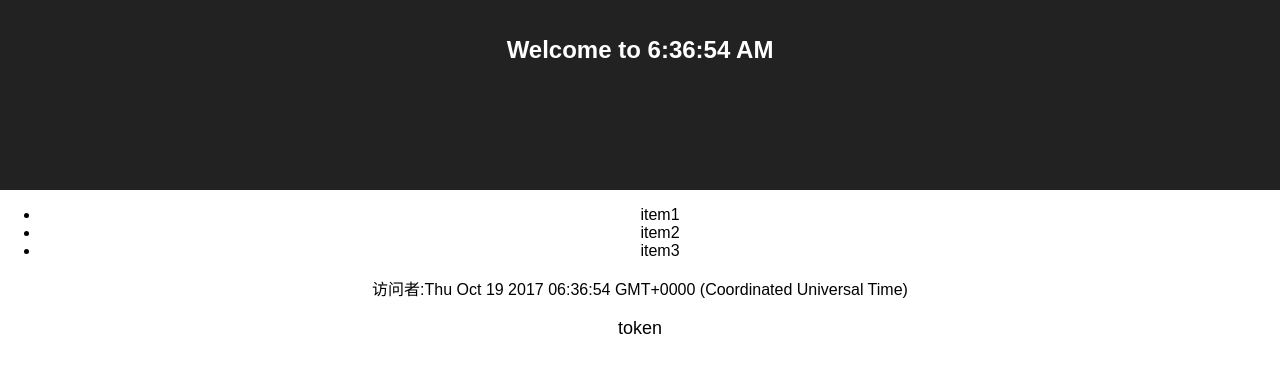
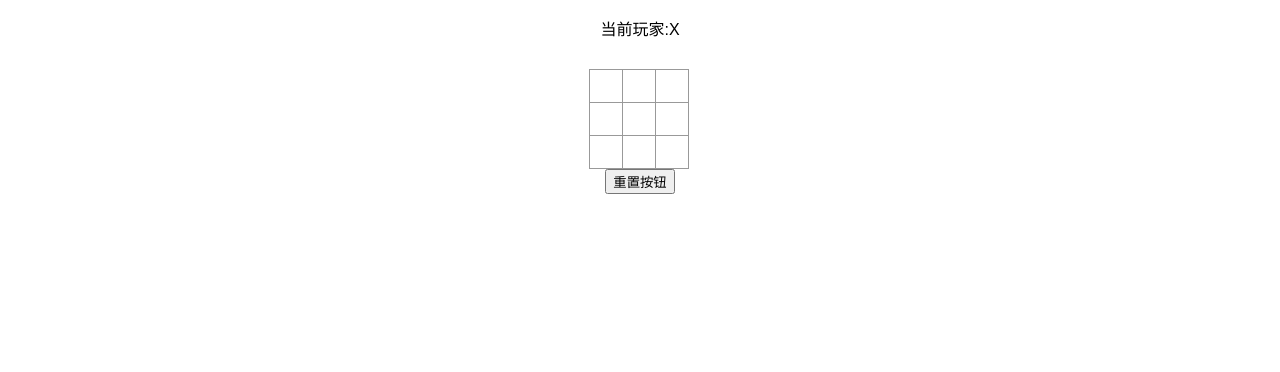
Before and after one commit to TokenYangForever/rapp, a React (Create React App) app: page / in a window 1280 px wide. Shown: the top 372 px of the page. Built offline with nearby package versions, Linux system fonts and the light colour scheme.

Commit message:
三子棋小游戏

```diff
--- a/src/App.js
+++ b/src/App.js
@@ -2,53 +2,102 @@ import React, { Component } from 'react'
 // import logo from './logo.svg';
 import './App.css'
 
+import Borde from './subComponents/borde.js'
+
 class App extends Component {
-  constructor () {
+  constructor (ops) {
+    // this.props == ops -> true
     super()
     this.state = {
-      name: '访问者',
-      time: new Date()
+      history: this.getNewArray(),
+      step: 0,
+      playerX: true
     }
-    this.arr = ['item1', 'item2', 'item3']
     // 这个绑定是必要的，使`this`在回调中起作用
     this.clickAction = this.clickAction.bind(this)
+    this.resetAction = this.resetAction.bind(this)
   }
-  clickAction () {
-    // setState 调用state和props时要传入一个函数
-    this.setState((pstate, props) => {
-      return {
-        name: `${pstate.name}click`
-      }
+  getNewArray () {
+    let arr = new Array(9)
+    for (let i = 0; i < 9; i++) {
+      arr[i] = {val: null, winStep: false}
+    }
+    return [arr]
+  }
+  resetAction () {
+    this.setState({
+      history: this.getNewArray(),
+      step: 0,
+      playerX: true
     })
   }
+  clickAction (i) {
+    if (this.judgeWinner()) {
+      return
+    }
+    let {history, step, playerX} = this.state
+    let current = history[step]
+    current[i].val = playerX ? 'X' : 'O'
+    history.push(current)
+    step += 1
+    playerX = !playerX
+    this.setState({
+      step,
+      history,
+      playerX
+    })
+  }
+  judgeWinner () {
+    let indexArray = [
+      [0, 1, 2],
+      [3, 4, 5],
+      [6, 7, 8],
+      [0, 3, 6],
+      [1, 4, 7],
+      [2, 5, 8],
+      [0, 4, 8],
+      [2, 4, 6]
+    ]
+    let current = this.state.history[this.state.step]
+    for (let i = 0; i < indexArray.length; i++) {
+      let arr = indexArray[i]
+      if (current[arr[0]].val && current[arr[0]].val === current[arr[1]].val && current[arr[0]].val === current[arr[2]].val) {
+        if (!current[arr[0]].winStep) {
+          current[arr[0]].winStep = true
+          current[arr[1]].winStep = true
+          current[arr[2]].winStep = true
+          let newHis = this.state.history
+          newHis[this.state.step] = current
+        }
+        return current[arr[0]]
+      }
+    }
+    return null
+  }
   mapList () {
+    // 遍历list使用map, 每一项需要指定特定的key
     return this.arr.map((item, index) => <li key={index}>{item}</li>)
   }
   message () {
     return <span>{`${this.state.name}:${this.state.time}`}</span>
   }
   componentWillMount () {
-    console.log('componentWillMount')
+    // console.log('componentWillMount')
   }
   componentDidMount () {
-    console.log('componentDidMount')
+    // console.log('componentDidMount')
   }
   render () {
-    console.log('render')
+    let {history, step, playerX} = this.state
+    let winner = this.judgeWinner()
+    let token = playerX ? 'X' : 'O'
+    let stateText = winner ? `${token}玩家你输了！` : `当前玩家:${token}`
+
     return (
       <div className='App'>
-        <header className='App-header'>
-          <h1 className='App-title'>Welcome to {this.state.time.toLocaleTimeString()}</h1>
-        </header>
-        <ul>
-          {this.mapList()}
-        </ul>
-        <p>
-          {this.message()}
-        </p>
-        <p className='App-intro' onClick={this.clickAction}>
-          {this.props.name}
-        </p>
+        <p>{stateText}</p>
+        <Borde current={history[step]} onClick={this.clickAction} />
+        <button onClick={this.resetAction}>重置按钮</button>
       </div>
     )
   }
--- a/src/index.css
+++ b/src/index.css
@@ -3,3 +3,31 @@ body {
   padding: 0;
   font-family: sans-serif;
 }
+.sq-item {
+  background: #fff;
+  border: 1px solid #999;
+  float: left;
+  font-size: 24px;
+  font-weight: bold;
+  line-height: 34px;
+  height: 34px;
+  margin-right: -1px;
+  margin-top: -1px;
+  padding: 0;
+  text-align: center;
+  width: 34px;
+  outline: none;
+}
+.sq-winItem {
+	color: red;
+}
+.b-row:after {
+  clear: both;
+  content: "";
+  display: table;
+}
+.b-border {
+	margin-left: -51px;
+  padding-left: 50%;
+  margin-top: 30px;
+}
--- /dev/null
+++ b/src/subComponents/borde.js
@@ -0,0 +1,37 @@
+import React, { Component } from 'react'
+import Square from './square.js'
+
+class Borde extends Component {
+  constructor (ops) {
+    super()
+    this.handleClick = this.handleClick.bind(this)
+  }
+  renderSquare (index) {
+  	return <Square squareClicked={this.handleClick} value={this.props.current[index]} index={index} />
+  }
+  handleClick (index) {
+  	this.props.onClick(index)
+  }
+  render () {
+  	return (
+    	<div className='b-border'>
+      	<div className='b-row'>
+        	{this.renderSquare(0)}
+        	{this.renderSquare(1)}
+        	{this.renderSquare(2)}
+      	</div>
+      	<div className='b-row'>
+        	{this.renderSquare(3)}
+        	{this.renderSquare(4)}
+        	{this.renderSquare(5)}
+      	</div>
+      	<div className='b-row'>
+        	{this.renderSquare(6)}
+        	{this.renderSquare(7)}
+        	{this.renderSquare(8)}
+      	</div>
+    	</div>
+  	)
+  }
+}
+export default Borde
--- /dev/null
+++ b/src/subComponents/square.js
@@ -0,0 +1,22 @@
+import React, { Component } from 'react'
+
+class Square extends Component {
+  constructor (ops) {
+    super()
+    this.clickAction = this.clickAction.bind(this)
+  }
+  clickAction () {
+  	if (!this.props.value.val) {
+  		this.props.squareClicked(this.props.index)
+  	}
+  }
+  className () {
+  	return this.props.value.winStep ? 'sq-item sq-winItem' : `sq-item`
+  }
+  render () {
+  	return (
+    	<button className={this.className()} onClick={this.clickAction}>{this.props.value.val}</button>
+  	)
+  }
+}
+export default Square
```
